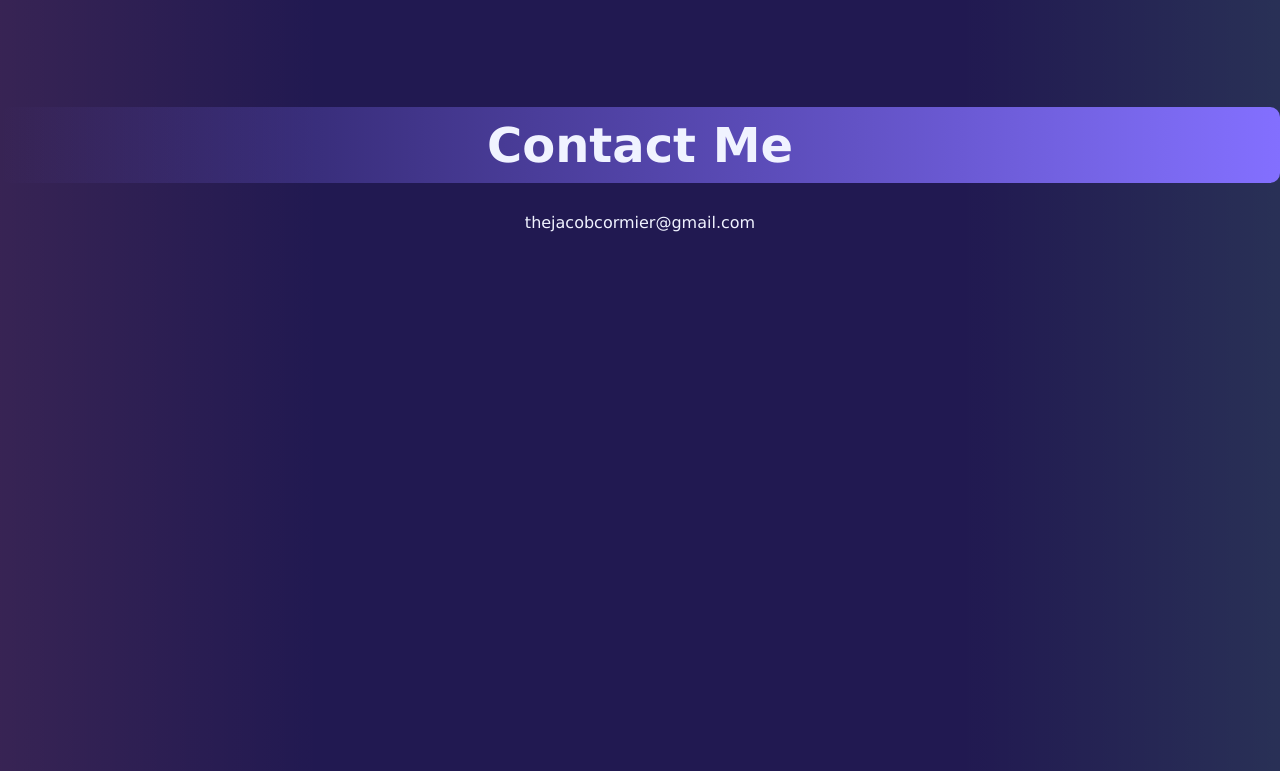
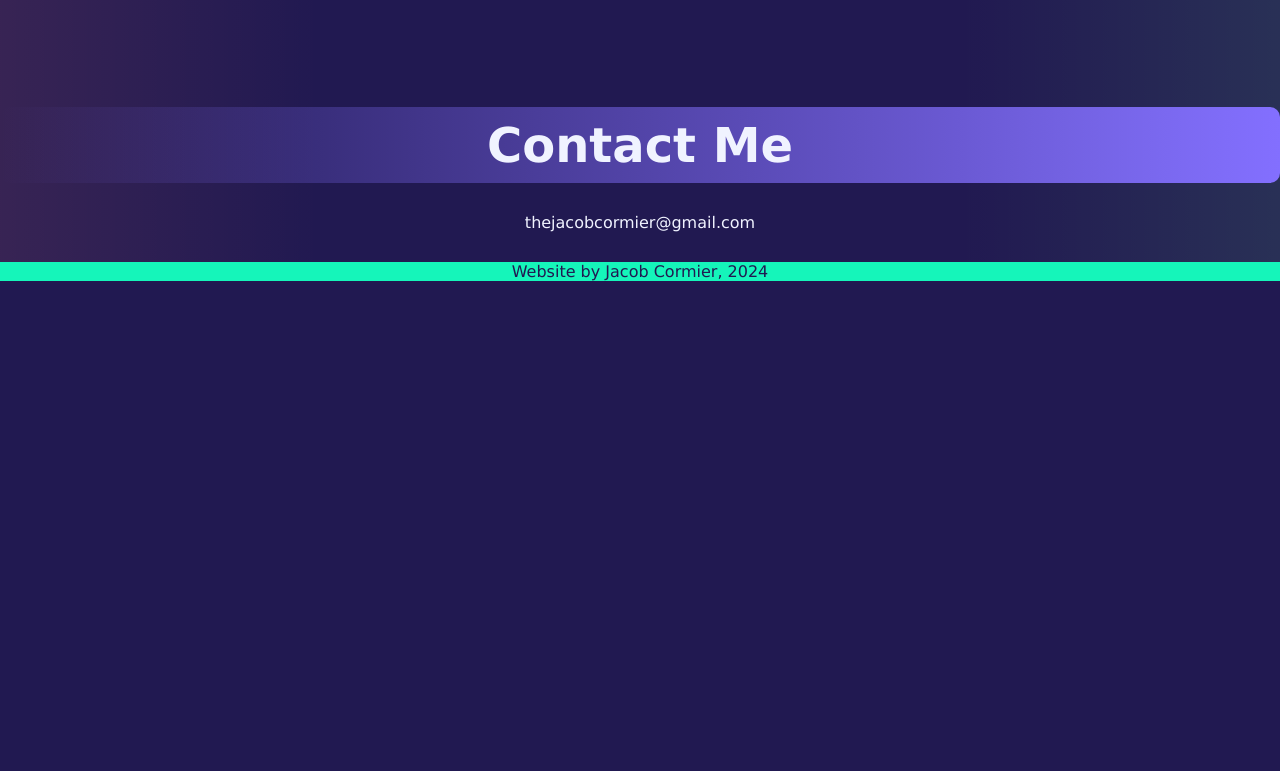
Before and after one commit to JacobCormier/JacobCormier.github.io, a plain HTML site: page index.html in a window 1280 px wide. Shown: the part 6249-7020 px from the top of the page. After the commit the page ends 6530 px from the top, so only its background shows below. Drawn offline with Linux system fonts and the light colour scheme.

Commit message:
Removed empty space at bottom of page

```diff
--- a/index.html
+++ b/index.html
@@ -1,11 +1,13 @@
 
 
 <!--Changes still required: -->
+	<!--Fix Contact me section-->
 	<!--Adding professional photo -->
 	<!--Create JS to inject skills -->
 	<!--Proper sizing and spacing on the skill grid-->
 	<!--Footer and contact me need reworked -->
-
+	<!--Links open in new tabs-->
+	<!--Favicon-->
 
 
 <!--index.html for Jacob Cormier Portfolio website-->
@@ -200,12 +202,12 @@
 		</section>
 
 		<!-- contact me -->
-		<section id="contact-me" class="fullPageElement">
+		<section id="contact-me">
 		  <div>
 			<h5  class = "bigTextWithTopPadding textBackdrop">
 			  Contact Me
 			</h5>
-			<p>
+			<p style="padding-bottom: 30px;" >
 			  thejacobcormier@gmail.com
 			</p>
 		  </div>
```
Also changed, not shown: 1 other file.
